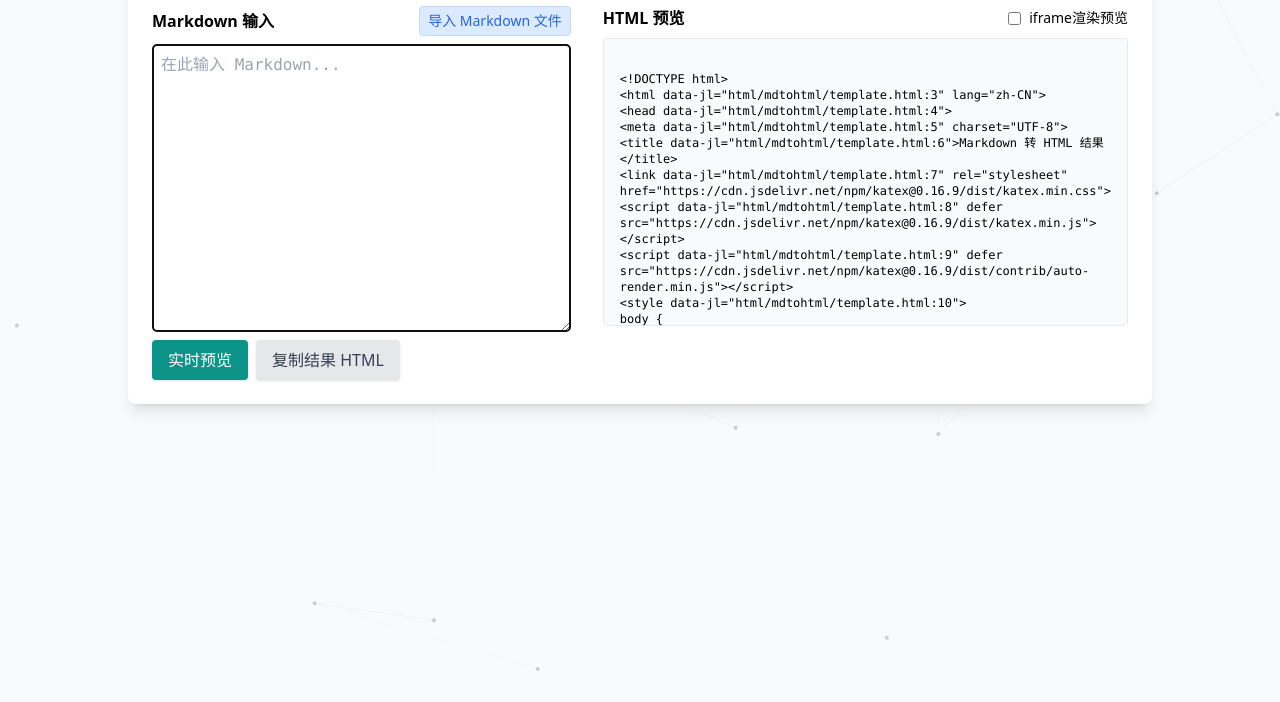
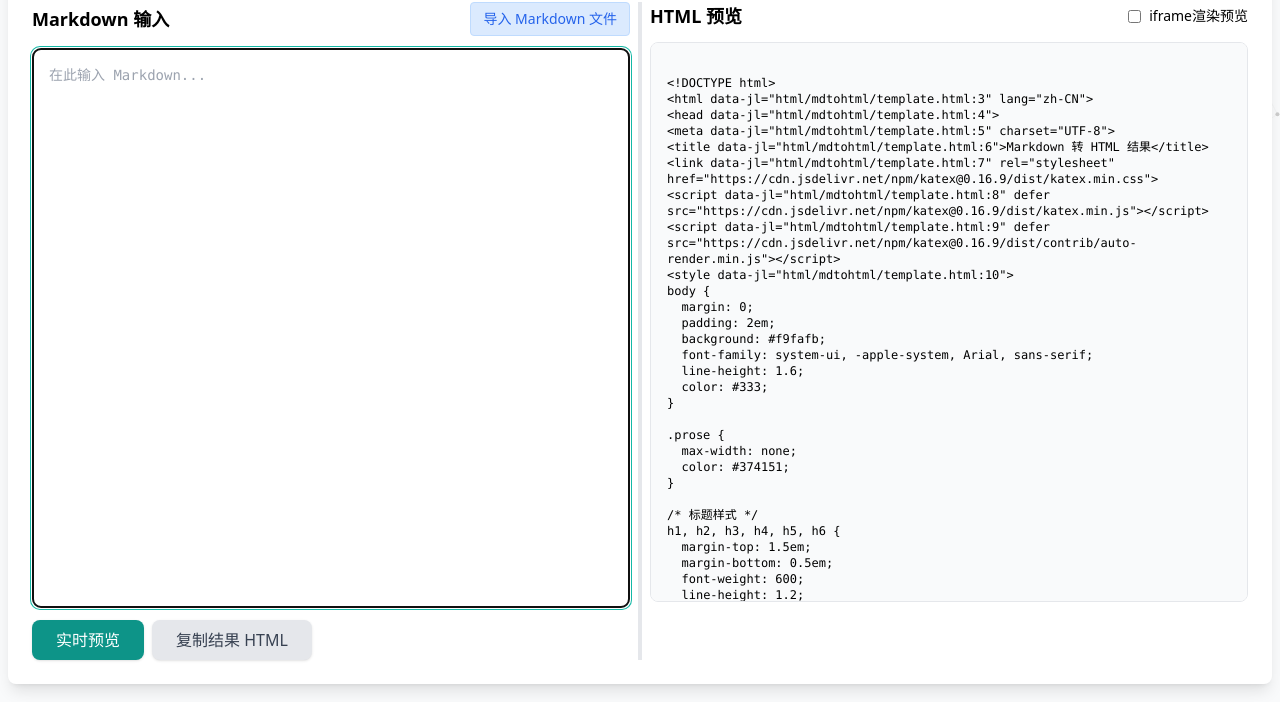
Before and after one commit to JYXDevVidz/jyxdevvidz.github.io, a plain HTML site: page convert/md/html.html in a window 1280 px wide. Shown: the part 98-800 px from the top of the page. Drawn offline with nearby package versions, Linux system fonts and the light colour scheme.

Commit message:
Update html.html

```diff
--- a/convert/md/html.html
+++ b/convert/md/html.html
@@ -7,44 +7,119 @@
   <script src="https://cdn.tailwindcss.com"></script>
   <!-- markdown-it 用于 Markdown 转换 -->
   <script src="https://cdn.jsdelivr.net/npm/markdown-it@14.0.0/dist/markdown-it.min.js"></script>
+  <style>
+    .container-custom {
+      max-width: 95%;
+      width: 100%;
+    }
+
+    @media (min-width: 1200px) {
+      .container-custom {
+        max-width: 1400px;
+      }
+    }
+
+    @media (min-width: 1600px) {
+      .container-custom {
+        max-width: 1600px;
+      }
+    }
+
+    .edit-height {
+      height: 70vh;
+      min-height: 400px;
+    }
+
+    .resize-handle {
+      width: 4px;
+      background: #e5e7eb;
+      cursor: ew-resize;
+      transition: background 0.2s;
+    }
+
+    .resize-handle:hover {
+      background: #3b82f6;
+    }
+  </style>
 </head>
-<body class="min-h-screen bg-gray-50 pt-8 pb-4 px-2 lg:px-8">
+<body class="min-h-screen bg-gray-50 pt-4 pb-4 px-2">
   <script src="/js/background.js"></script>
-  <div class="max-w-5xl mx-auto bg-white shadow-lg rounded-lg p-6">
-    <h1 class="text-2xl font-bold mb-4 text-teal-700">Markdown 转 HTML 工具</h1>
-    <div class="flex flex-col md:flex-row gap-4">
+  <div class="container-custom mx-auto bg-white shadow-lg rounded-lg p-6">
+    <h1 class="text-3xl font-bold mb-6 text-teal-700">Markdown 转 HTML 工具</h1>
+
+    <div class="flex flex-col lg:flex-row gap-2" id="main-container">
       <!-- Markdown 编辑区 -->
-      <div class="flex-1 flex flex-col">
-        <div class="flex items-center justify-between mb-2">
-          <label for="markdown-input" class="font-semibold">Markdown 输入</label>
-          <button id="import-btn" class="text-sm px-2 py-1 bg-blue-100 hover:bg-blue-200 rounded border border-blue-200 text-blue-600">导入 Markdown 文件</button>
-          <input id="import-file" type="file" accept=".md,.markdown,.txt" class="hidden">
+      <div class="flex-1 flex flex-col" id="editor-panel">
+        <div class="flex items-center justify-between mb-3">
+          <label for="markdown-input" class="font-semibold text-lg">Markdown 输入</label>
+          <div class="flex gap-2">
+            <button id="import-btn" class="text-sm px-3 py-1.5 bg-blue-100 hover:bg-blue-200 rounded border border-blue-200 text-blue-600 transition">导入 Markdown 文件</button>
+            <input id="import-file" type="file" accept=".md,.markdown,.txt" class="hidden">
+          </div>
         </div>
-        <textarea id="markdown-input" class="w-full h-72 border rounded p-2 font-mono" placeholder="在此输入 Markdown..." autofocus></textarea>
-        <div class="flex mt-2 gap-2">
-          <button id="preview-btn" class="bg-teal-600 hover:bg-teal-700 text-white px-4 py-2 rounded shadow">实时预览</button>
-          <button id="copy-html-btn" class="bg-gray-200 hover:bg-gray-300 px-4 py-2 rounded shadow text-gray-700">复制结果 HTML</button>
+        <textarea id="markdown-input" class="w-full edit-height border rounded-lg p-4 font-mono text-sm resize-none focus:ring-2 focus:ring-teal-500 focus:border-teal-500" placeholder="在此输入 Markdown..." autofocus></textarea>
+        <div class="flex mt-3 gap-2">
+          <button id="preview-btn" class="bg-teal-600 hover:bg-teal-700 text-white px-6 py-2 rounded-lg shadow transition">实时预览</button>
+          <button id="copy-html-btn" class="bg-gray-200 hover:bg-gray-300 px-6 py-2 rounded-lg shadow text-gray-700 transition">复制结果 HTML</button>
         </div>
       </div>
+
+      <!-- 调整拖拽手柄 -->
+      <div class="resize-handle hidden lg:block" id="resize-handle"></div>
+
       <!-- HTML 预览区 -->
-      <div class="flex-1 flex flex-col pl-0 md:pl-4">
-        <div class="flex items-center justify-between mb-2">
-          <div class="font-semibold">HTML 预览</div>
+      <div class="flex-1 flex flex-col" id="preview-panel">
+        <div class="flex items-center justify-between mb-3">
+          <div class="font-semibold text-lg">HTML 预览</div>
           <label class="flex items-center gap-2 text-sm">
             <input type="checkbox" id="iframe-preview" class="rounded">
             <span>iframe渲染预览</span>
           </label>
         </div>
         <!-- 源码预览 -->
-        <pre id="html-preview" class="w-full h-72 overflow-auto border rounded p-4 bg-gray-50 text-xs font-mono whitespace-pre-wrap"></pre>
+        <pre id="html-preview" class="w-full edit-height overflow-auto border rounded-lg p-4 bg-gray-50 text-xs font-mono whitespace-pre-wrap"></pre>
         <!-- iframe 预览 -->
-        <iframe id="iframe-preview-frame" class="w-full h-72 border rounded bg-white hidden" sandbox="allow-scripts"></iframe>
+        <iframe id="iframe-preview-frame" class="w-full edit-height border rounded-lg bg-white hidden" sandbox="allow-scripts"></iframe>
       </div>
     </div>
   </div>
 
   <script>
     let htmlTemplate = null;
+    let isResizing = false;
+
+    // 初始化拖拽调整功能
+    function initResizable() {
+      const resizeHandle = document.getElementById('resize-handle');
+      const editorPanel = document.getElementById('editor-panel');
+      const previewPanel = document.getElementById('preview-panel');
+      const container = document.getElementById('main-container');
+
+      resizeHandle.addEventListener('mousedown', (e) => {
+        isResizing = true;
+        document.addEventListener('mousemove', handleMouseMove);
+        document.addEventListener('mouseup', handleMouseUp);
+        e.preventDefault();
+      });
+
+      function handleMouseMove(e) {
+        if (!isResizing) return;
+
+        const containerRect = container.getBoundingClientRect();
+        const offsetX = e.clientX - containerRect.left;
+        const containerWidth = containerRect.width;
+        const percentage = Math.min(Math.max(offsetX / containerWidth * 100, 20), 80);
+
+        editorPanel.style.width = percentage + '%';
+        previewPanel.style.width = (100 - percentage) + '%';
+      }
+
+      function handleMouseUp() {
+        isResizing = false;
+        document.removeEventListener('mousemove', handleMouseMove);
+        document.removeEventListener('mouseup', handleMouseUp);
+      }
+    }
 
     // 加载HTML模板
     async function loadTemplate() {
@@ -60,7 +135,18 @@
 <head>
 <meta charset="UTF-8">
 <title>Markdown HTML 结果</title>
-<style>body{margin:0;padding:2em;background:#f9fafb;font-family:system-ui,Arial;}pre{background:#f3f3f3;border-radius:6px;padding:12px;overflow:auto;}code{font-size:14px;}</style>
+<style>
+body{margin:0;padding:2em;background:#f9fafb;font-family:system-ui,Arial;line-height:1.6;}
+blockquote{margin:1.5em 0;padding:1em 1.5em;border-left:4px solid #3b82f6;background:#f1f5f9;border-radius:0 6px 6px 0;font-style:italic;color:#475569;}
+table{width:100%;border-collapse:collapse;margin:1.5em 0;background:white;border-radius:8px;overflow:hidden;box-shadow:0 1px 3px rgba(0,0,0,0.1);}
+th,td{padding:12px 16px;text-align:left;border-bottom:1px solid #e5e7eb;}
+th{background:#f8fafc;font-weight:600;color:#374151;border-bottom:2px solid #d1d5db;}
+tr:hover{background:#f9fafb;}
+pre{background:#1f2937;border-radius:8px;padding:1.5em;overflow-x:auto;margin:1.5em 0;position:relative;}
+code{font-family:Consolas,monospace;font-size:0.9em;}
+pre code{color:#e5e7eb;background:none;padding:0;}
+p code{background:#f1f5f9;color:#be185d;padding:2px 6px;border-radius:4px;font-size:0.85em;}
+</style>
 </head>
 <body>
 <div class="prose">{{CONTENT}}</div>
@@ -152,10 +238,13 @@
 
     // 预览&事件绑定
     document.getElementById('preview-btn').onclick = updatePreview;
-    document.getElementById('markdown-input').addEventListener('keyup', updatePreview);
+    document.getElementById('markdown-input').addEventListener('input', updatePreview);
 
     // 页面加载后初始化
-    window.addEventListener('load', updatePreview);
+    window.addEventListener('load', () => {
+      initResizable();
+      updatePreview();
+    });
 
     // 复制完整HTML源码
     document.getElementById('copy-html-btn').onclick = async function() {
```
